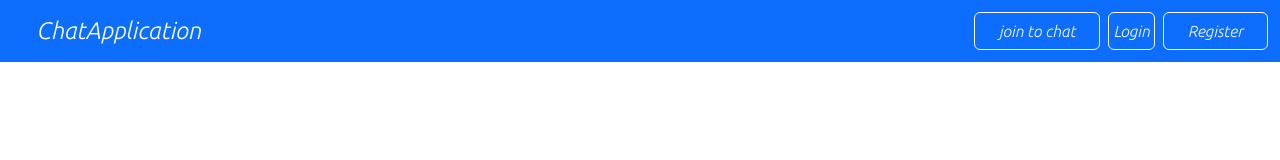
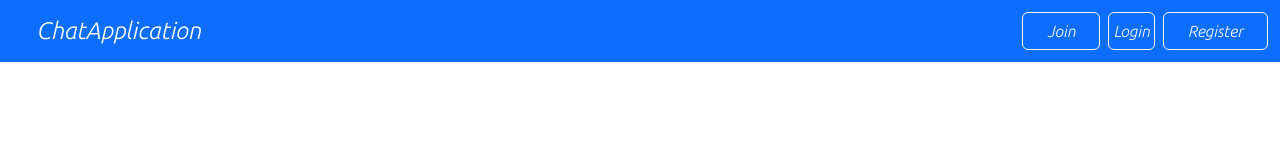
Before and after one commit to Raja0514/Chat_App, a React (Create React App) app: page / in a window 1280 px wide. Shown: the top 160 px of the page. Built offline with nearby package versions, Linux system fonts and the light colour scheme.

Commit message:
Update Menu.jsx

```diff
--- a/src/Components/Menu.jsx
+++ b/src/Components/Menu.jsx
@@ -28,7 +28,7 @@ const Menu = () => {
               className="btn btn-outline-light ms-2 px-4 rounted pill"
               to="/chat"
             >
-              join to chat
+              Join
             </Link>
 
             <Link
```
